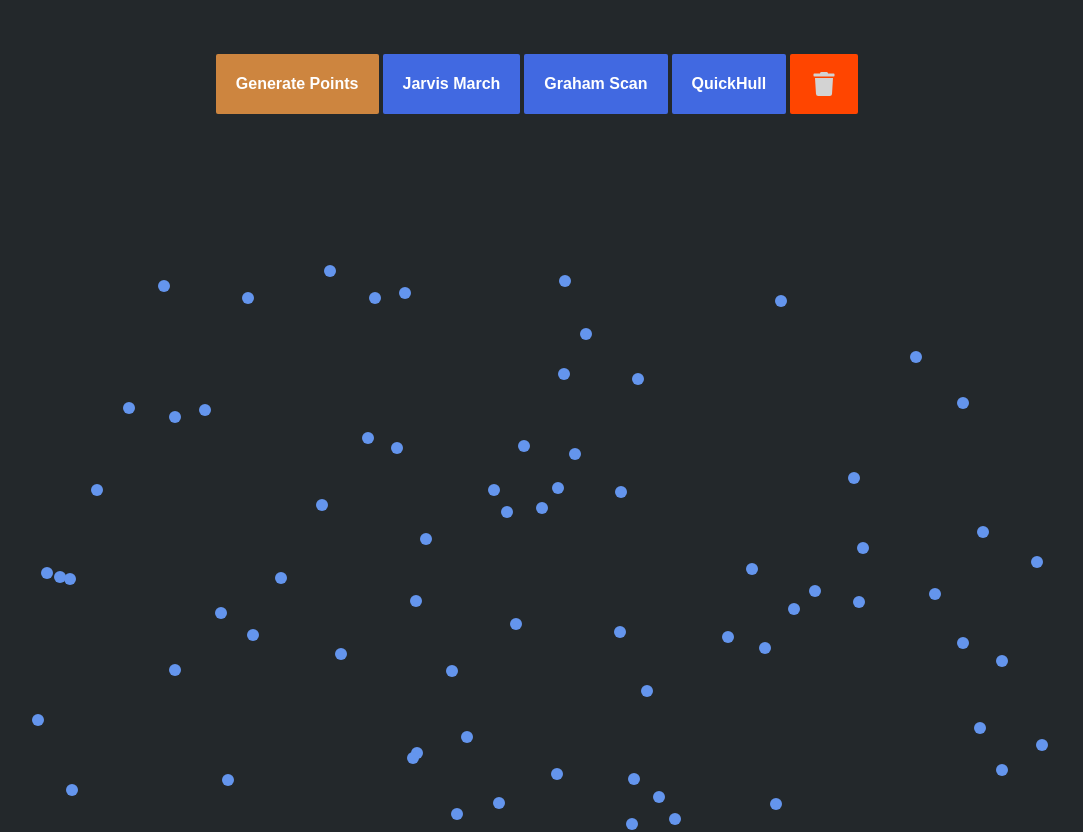
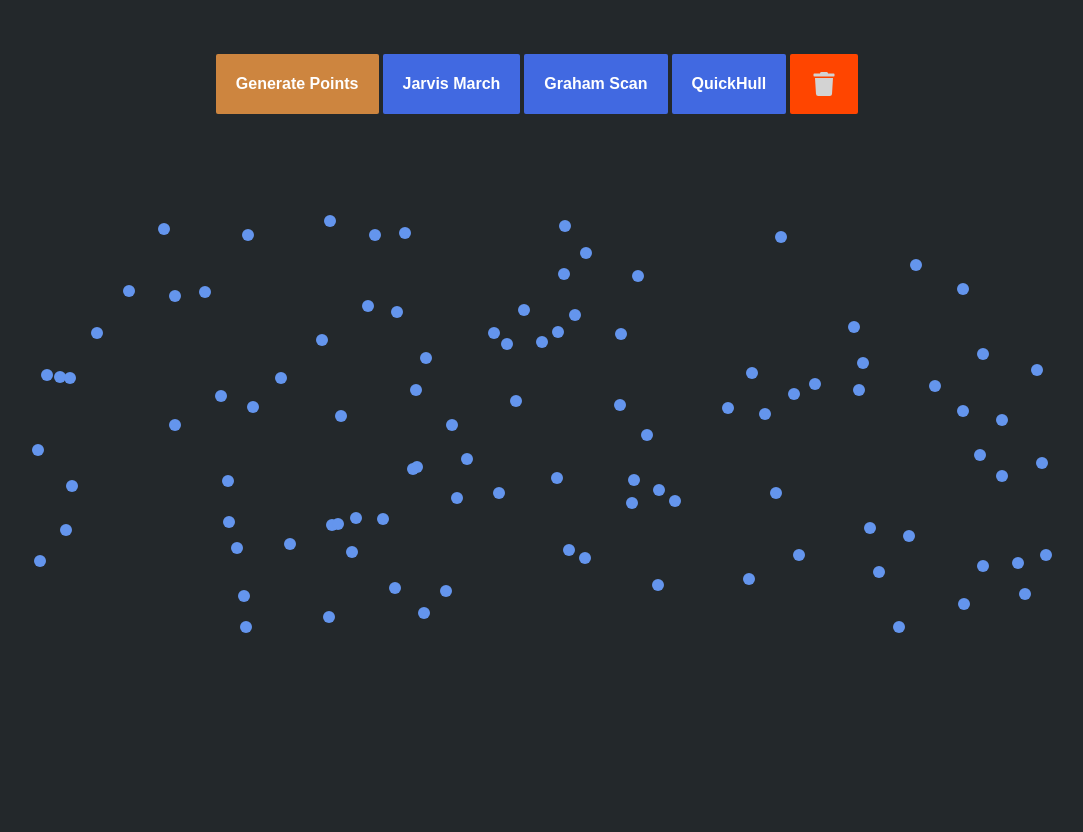
Before and after one commit to RobOSatch/convexhull, a React (Create React App) app: page / in a window 1280 px wide. Shown: the top 832 px of the page, without its empty margins (103-1186 px from the left). After the commit the page ends 800 px from the top, so only its background shows below. Built offline with nearby package versions, Linux system fonts and the light colour scheme.

Commit message:
Update ConvexHullVisualizer.jsx

```diff
--- a/src/Components/ConvexHullVisualizer.jsx
+++ b/src/Components/ConvexHullVisualizer.jsx
@@ -439,9 +439,9 @@ const ConvexHullVisualizer = forwardRef((props, ref) => {
             .slice(0, -2);
 
         canvas.width = width * ratio;
-        canvas.height = height * ratio;
+        canvas.height = height * ratio * 0.8;
         canvas.style.width = `${width}px`;
-        canvas.style.height = `${height}px`;
+        canvas.style.height = `${height * 0.8}px`;
 
         canvasWidth = canvas.width;
         canvasHeight = canvas.height;
@@ -485,10 +485,7 @@ const ConvexHullVisualizer = forwardRef((props, ref) => {
 
     return (
         <div className="convexhull">
-            <canvas
-                ref={canvasRef}
-                style={{ width: "100%", height: "1000px" }}
-            />
+            <canvas ref={canvasRef} style={{ width: "100%", height: "100%" }} />
         </div>
     );
 });
```
